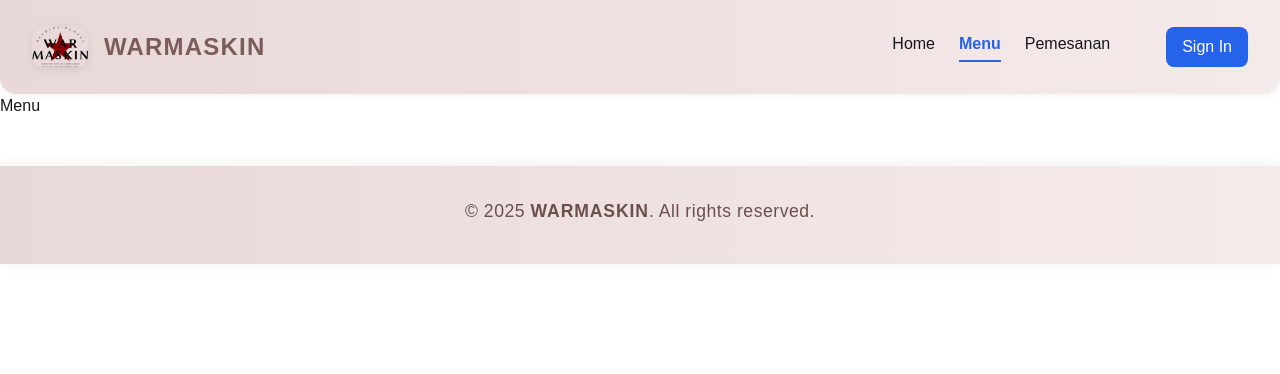
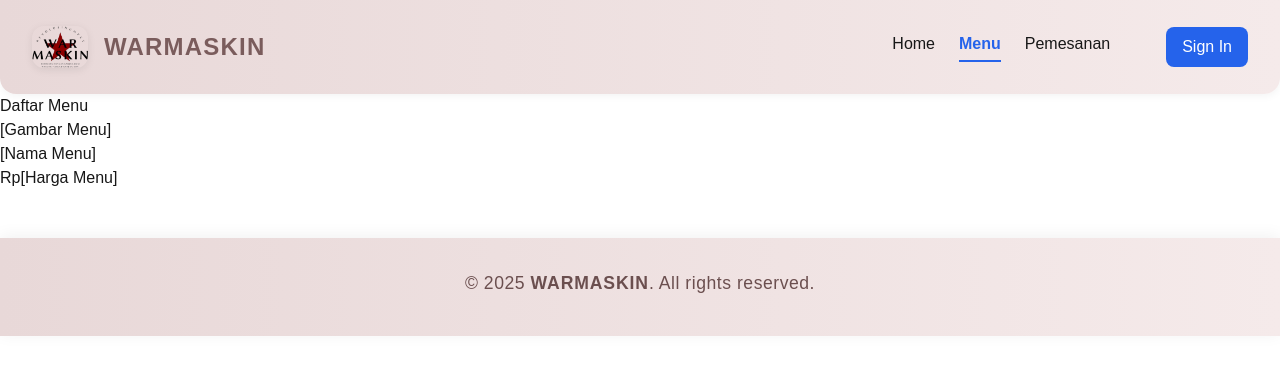
Before and after one commit to akmalghandi20/lagrande-pbs, a Next.js app in the folder frontend/: page /menu in a window 1280 px wide. Shown: the top 374 px of the page. Built offline with nearby package versions, Linux system fonts and the light colour scheme.

Commit message:
dayan: membuat kerangka wadah menu, isian data berasal dari tambah menu yang dibuat cms

```diff
--- a/frontend/app/menu/page.tsx
+++ b/frontend/app/menu/page.tsx
@@ -1,7 +1,22 @@
+"use client";
+
 export default function MenuPage() {
   return (
     <div>
-      <h1>Menu</h1>
+      <h1>Daftar Menu</h1>
+      <div>
+        <div>
+          <div>
+            <span>
+              [Gambar Menu]
+            </span>
+          </div>
+          <div>
+            <h2>[Nama Menu]</h2>
+            <p>Rp[Harga Menu]</p>
+          </div>
+        </div>
+      </div>
     </div>
   );
 }
```
